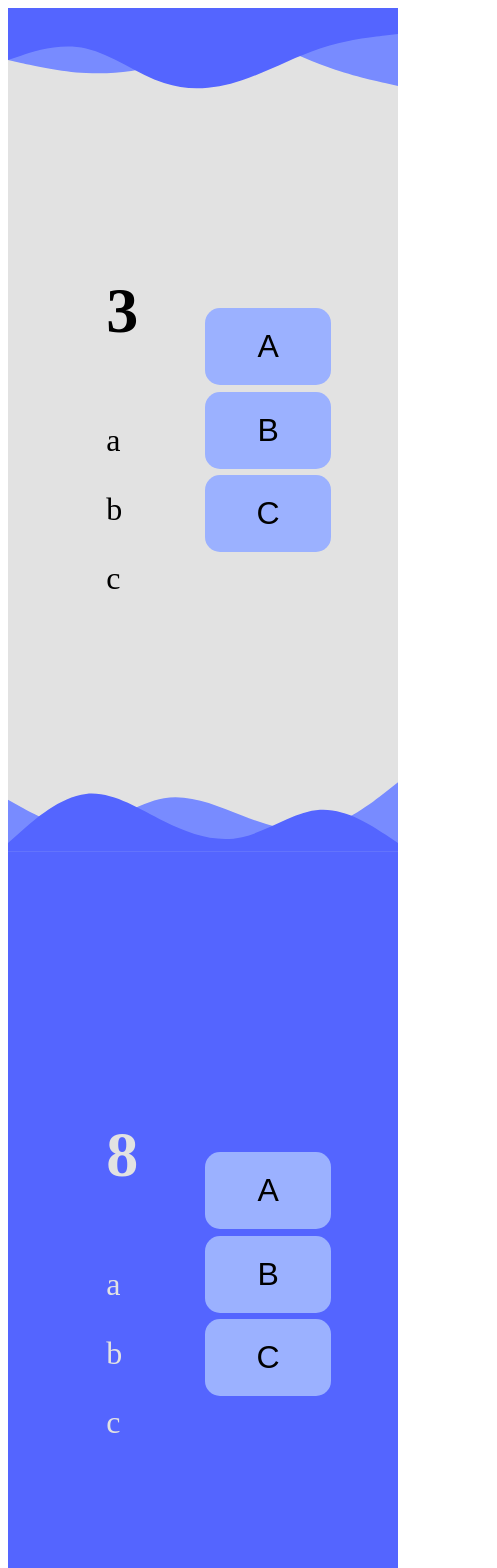
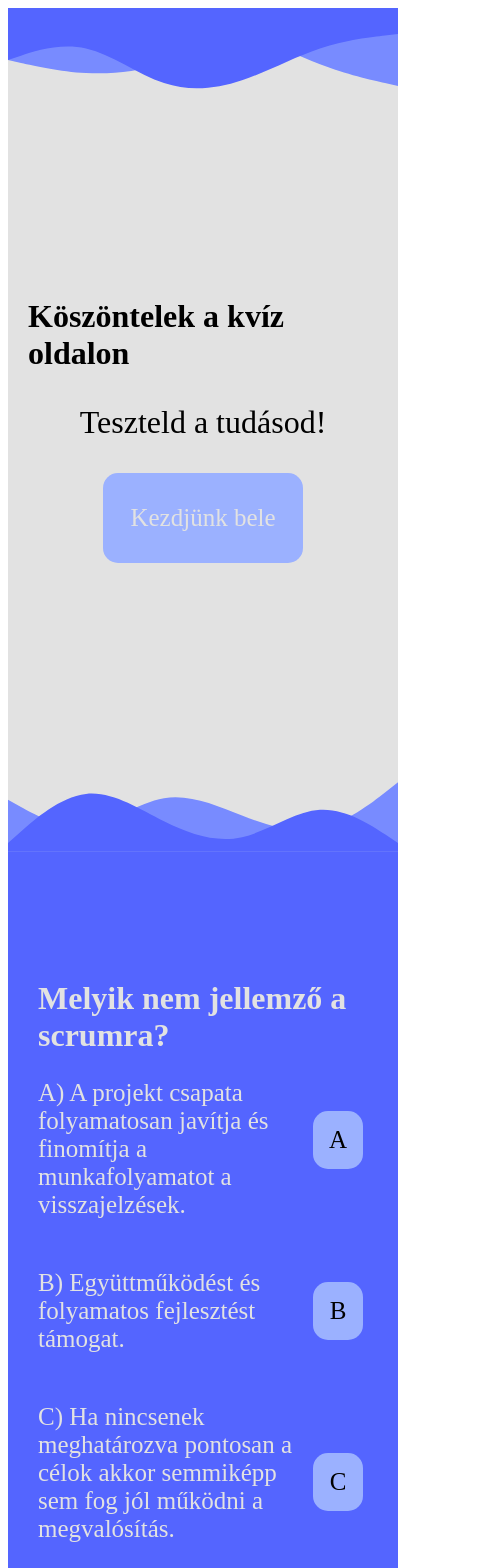
Before and after one commit to WR0NGTH3HU4/SprintStream, a SvelteKit app in the folder app/: page /quiz_oldal in a window 390 px wide. Shown: the top 1568 px of the page, 497 px wide, since content can reach past the window. Built offline with nearby package versions, Linux system fonts and the light colour scheme.

Commit message:
Reszponzivitás, kezdő nézet

```diff
--- a/app/src/quiz/QuizQuestions.ts
+++ b/app/src/quiz/QuizQuestions.ts
@@ -22,15 +22,15 @@ export const quizQuestions: {[fasz: string]: QuizQuestion[]} = {
             valasz: "a"
         },
         {
-            kerdes: "3",
-            a: "a",
-            b: "b",
-            c: "c",
+            kerdes: "Melyik nem jellemző a scrumra?",
+            a: "A) A projekt csapata folyamatosan javítja és finomítja a munkafolyamatot a visszajelzések.",
+            b: "B) Együttműködést és folyamatos fejlesztést támogat.",
+            c: "C) Ha nincsenek meghatározva pontosan a célok akkor semmiképp sem fog jól működni a megvalósítás.",
             valasz: "a"
         },
         {
-            kerdes: "homoszexualis vagy?",
-            a: "gugi",
+            kerdes: "sajt vagy?",
+            a: "blub",
             b: "asked",
             c: "szia",
             valasz: "a"
--- a/app/src/routes/quiz_oldal/+page.svelte
+++ b/app/src/routes/quiz_oldal/+page.svelte
@@ -1,8 +1,25 @@
 <main>
     <div id="quiz">
-        {#await qm.randomQuestions(10)}
+        {#await qm.randomQuestions(kerdesek_szama)}
             loding van tes
         {:then kerdesek}
+            <div class="vege card">
+                <svg preserveAspectRatio="none" xmlns="http://www.w3.org/2000/svg"  viewBox="0 0 1440 320">
+                    <path fill="#788BFF" fill-opacity="1" d="M0,192L48,202.7C96,213,192,235,288,240C384,245,480,235,576,202.7C672,171,768,117,864,117.3C960,117,1056,171,1152,208C1248,245,1344,267,1392,277.3L1440,288L1440,0L1392,0C1344,0,1248,0,1152,0C1056,0,960,0,864,0C768,0,672,0,576,0C480,0,384,0,288,0C192,0,96,0,48,0L0,0Z"></path>
+                    <path fill="#5465FF" fill-opacity="1" d="M0,192L48,176C96,160,192,128,288,149.3C384,171,480,245,576,277.3C672,309,768,299,864,266.7C960,235,1056,181,1152,149.3C1248,117,1344,107,1392,101.3L1440,96L1440,0L1392,0C1344,0,1248,0,1152,0C1056,0,960,0,864,0C768,0,672,0,576,0C480,0,384,0,288,0C192,0,96,0,48,0L0,0Z"></path>
+                </svg>
+                <div id="kezdes">
+                    <div>
+                        <h2>Köszöntelek a kvíz oldalon</h2>
+                        <p>Teszteld a tudásod!</p>
+                    </div>
+                    <button class="btn" on:click={() => kezdes()}>Kezdjünk bele</button>
+                </div>
+                <svg preserveAspectRatio="none" xmlns="http://www.w3.org/2000/svg" viewBox="0 0 1440 320">
+                    <path fill="#788BFF" fill-opacity="1" d="M0,128L48,154.7C96,181,192,235,288,224C384,213,480,139,576,122.7C672,107,768,149,864,186.7C960,224,1056,256,1152,234.7C1248,213,1344,139,1392,101.3L1440,64L1440,320L1392,320C1344,320,1248,320,1152,320C1056,320,960,320,864,320C768,320,672,320,576,320C480,320,384,320,288,320C192,320,96,320,48,320L0,320Z"></path>
+                    <path fill="#5465FF" fill-opacity="1" d="M0,288L48,245.3C96,203,192,117,288,106.7C384,96,480,160,576,208C672,256,768,288,864,266.7C960,245,1056,171,1152,165.3C1248,160,1344,224,1392,256L1440,288L1440,320L1392,320C1344,320,1248,320,1152,320C1056,320,960,320,864,320C768,320,672,320,576,320C480,320,384,320,288,320C192,320,96,320,48,320L0,320Z"></path>
+                </svg>
+            </div>
             {#each kerdesek as kerdes, i}
                 <div class="card">
                     <svg preserveAspectRatio="none" xmlns="http://www.w3.org/2000/svg"  viewBox="0 0 1440 320">
@@ -11,18 +28,20 @@
                     </svg>
                     <div id="{`${i}`}" class="tartalom">
                         <div class="kerdes">
-                            <h1>{kerdes.kerdes}</h1>
+                            <h2>{kerdes.kerdes}</h2>
                             <div class="valasz">
-                                <p>{kerdes.a}</p>
-                                <p>{kerdes.b}</p>
-                                <p>{kerdes.c}</p>
+                                <div>
+                                    <p>{kerdes.a} </p>
+                                    <p>{kerdes.b} </p>
+                                    <p>{kerdes.c} </p>
                                 </div>
-                        </div>
-                        <ul>
+                                <div>
                                     <button on:click={() => kovi_kerdes(kerdesek, i, "a")}>A</button>
                                     <button on:click={() => kovi_kerdes(kerdesek, i, "b")}>B</button>
                                     <button on:click={() => kovi_kerdes(kerdesek, i, "c")}>C</button>
-                        </ul>
+                                </div>
+                            </div>
+                        </div>
                     </div>
                     <svg preserveAspectRatio="none" xmlns="http://www.w3.org/2000/svg" viewBox="0 0 1440 320">
                         <path fill="#788BFF" fill-opacity="1" d="M0,128L48,154.7C96,181,192,235,288,224C384,213,480,139,576,122.7C672,107,768,149,864,186.7C960,224,1056,256,1152,234.7C1248,213,1344,139,1392,101.3L1440,64L1440,320L1392,320C1344,320,1248,320,1152,320C1056,320,960,320,864,320C768,320,672,320,576,320C480,320,384,320,288,320C192,320,96,320,48,320L0,320Z"></path>
@@ -37,9 +56,11 @@
                     <path fill="#5465FF" fill-opacity="1" d="M0,192L48,176C96,160,192,128,288,149.3C384,171,480,245,576,277.3C672,309,768,299,864,266.7C960,235,1056,181,1152,149.3C1248,117,1344,107,1392,101.3L1440,96L1440,0L1392,0C1344,0,1248,0,1152,0C1056,0,960,0,864,0C768,0,672,0,576,0C480,0,384,0,288,0C192,0,96,0,48,0L0,0Z"></path>
                 </svg>
                 <div id="ertekeles">
-                <h1>Végeztél a kérdésekkel.</h1>
-                <p>A jól megválaszolt kérdések száma: {jok}</p>
-                <button id="fel" on:click={tetejere}>🢁</button>
+                    <div>
+                        <h2>Végeztél a kérdésekkel.</h2>
+                        <p>A jól megválaszolt kérdések száma: {jok}/{kerdesek_szama}</p>
+                    </div>
+                    <button class="btn" on:click={tetejere}>🢁</button>
                 </div>
                 <svg preserveAspectRatio="none" xmlns="http://www.w3.org/2000/svg" viewBox="0 0 1440 320">
                     <path fill="#788BFF" fill-opacity="1" d="M0,128L48,154.7C96,181,192,235,288,224C384,213,480,139,576,122.7C672,107,768,149,864,186.7C960,224,1056,256,1152,234.7C1248,213,1344,139,1392,101.3L1440,64L1440,320L1392,320C1344,320,1248,320,1152,320C1056,320,960,320,864,320C768,320,672,320,576,320C480,320,384,320,288,320C192,320,96,320,48,320L0,320Z"></path>
@@ -69,35 +90,97 @@
         font-size: 32px;
     }
 
+    button{
+        font-family: 'Times New Roman', Times, serif;
+    }
+
+    h2{
+        margin: 0px;
+    }
+
     .tartalom{
         display: flex;
         flex-direction: row;
         justify-content: space-evenly;
-        align-items: center;
-
-        & > ul{
-            list-style: none;
-            padding: 0%;
-            display: flex;
-            flex-direction: column;
-            justify-content: space-between;
-            align-items: center;
-
-            & > button{
-                padding: 20px;
-                margin: 5%;
-                background-color: #9BB1FF;
-                border-radius: 15px;
-                width: 200%;
-                font-size: 32px;
-                border: 0px;
-            }
-        }
+        align-items: end;
+        padding: 0 80px;
 
         & > .kerdes{
             display: flex;
             flex-direction: column;
             justify-content: space-between;
+        }
+    }
+
+    .valasz{
+        display: flex;
+        flex-direction: row;
+        justify-content: space-evenly;
+
+        & > :nth-child(1){
+            display: flex;
+            flex-direction: column;
+            justify-content: space-around;
+        }
+
+        & > :nth-child(2){
+            display: flex;
+            flex-direction: column;
+            justify-content: space-around;
+
+            & > button{
+                padding: 15px;
+                margin: 5px;
+                background-color: #9BB1FF;
+                border-radius: 15px;
+                width: 100px;
+                font-size: 32px;
+                border: 0px;
+            }
+        }
+    }
+
+    #kezdes{
+        padding: 0 80px;
+        display: flex;
+        flex-direction: column;
+        justify-content: space-around;
+        align-items: center;
+        > .btn{
+            width: 500px;
+            font-size: 40px;
+            padding: 20px;
+            background-color: #9BB1FF;
+            border-radius: 15px;
+            border: 0px;
+            color: #E2E2E2;
+            height: 110px;
+        }
+        > :nth-child(1){
+            display: flex;
+            flex-direction: column;
+            align-items: center;
+            > h2{
+                margin: 0px;
+            }
+        }
+    }
+
+    #ertekeles{
+        display: flex;
+        flex-direction: row;
+        justify-content: space-between;
+        align-items: center;
+        padding: 40px;
+
+        & > .btn{
+            font-size: 50px;
+            padding: 20px;
+            background-color: #9BB1FF;
+            border-radius: 15px;
+            border: 0px;
+            color: #E2E2E2;
+            height: 110px;
         }
     }
 
@@ -124,14 +207,78 @@
         }
     }
 
-    #fel{
-        font-size: 50px;
+    @media (max-width: 650px){
+        .tartalom{
+            padding: 0 30px;
+        }
+
+        h2{
+            font-size: 42px;
+        }
+
+        .valasz, .valasz > :nth-child(2) > button{
+            font-size: 30px;
+        }
+
+        .valasz > :nth-child(2) > button{
+            width: 50px;
+        }
+
+        .btn{
+            font-size: 20px;
+            padding: 10px;
+            height: 50px;
+        }
+
+        #kezdes{
+            justify-content: space-around;
+            padding: 0 20px;
+            > .btn{
+                width: 200px;
+                font-size: 25px;
+                height: 90px;
+            }
+        }
+
+        #ertekeles{
             padding: 20px;
-        background-color: #9BB1FF;
-        border-radius: 15px;
-        border: 0px;
-        color: #E2E2E2;
+
+            > :nth-child(1){
+                > p{
+                    font-size: 25px;
                 }
+            }
+        }
+    }
+
+    @media (max-width: 400px){
+        h2{
+            font-size: 32px;
+        }
+
+        .valasz, .valasz > :nth-child(2) > button{
+            font-size: 25px;
+        }
+
+        .valasz > :nth-child(2) > button{
+            width: 50px;
+        }
+
+        #ertekeles{
+            padding: 20px;
+
+            > :nth-child(1){
+                > h2{
+                    font-size: 32px;
+                }
+
+                > p{
+                    font-size: 25px;
+                }
+            }
+        }
+    }
+
 </style>
 
 <script lang="ts">
@@ -141,6 +288,7 @@
 
     let qm: QuestionManager = new QuestionManager('scrum');
     let jok = 0;
+    let kerdesek_szama = 10;
 
     function kovi_kerdes(kerdesek: any, jelenlegi_index: number, valasz: string) {
         let uj_index : number = jelenlegi_index +1;
@@ -152,5 +300,11 @@
 
     function tetejere(){
         window.scrollTo({behavior: 'smooth', top:0});
+        window.location.reload();
     };
+
+
+	function kezdes(): any{
+		document.getElementById(`${0}`)?.scrollIntoView({behavior: 'smooth', block: 'center'})
+	}
 </script>
```
Lines whose indentation alone changed are shown as unchanged.
